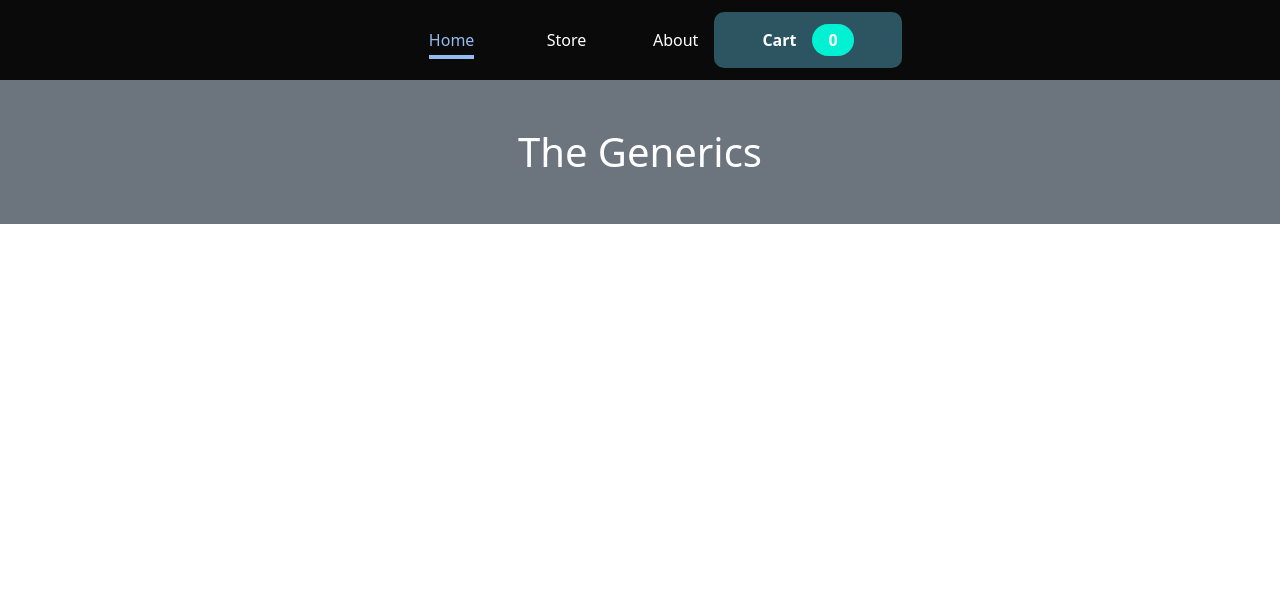
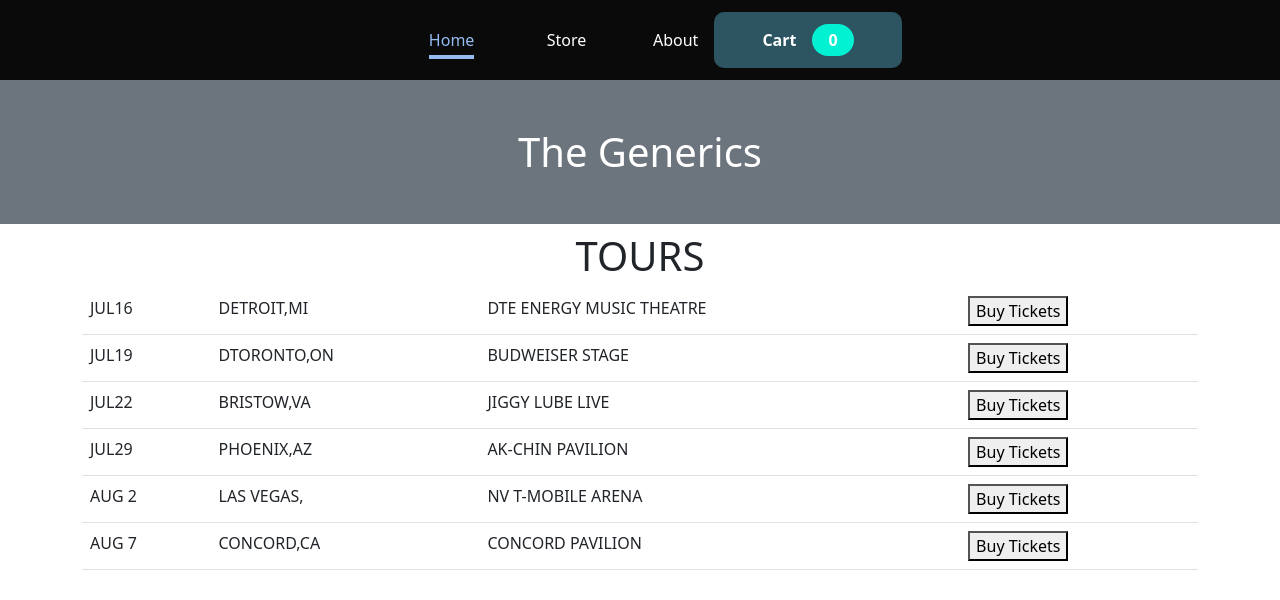
Before and after one commit to Chiksinafees/Ecommerse-website, a React (Create React App) app: page /home in a window 1280 px wide. Shown: the top 600 px of the page. Built offline with nearby package versions, Linux system fonts and the light colour scheme.

Commit message:
Implement the Home page (task 5)

```diff
--- a/src/App.js
+++ b/src/App.js
@@ -6,6 +6,8 @@ import Cart from "./component/Cart/Cart";
 import { CartContextProvider } from "./component/Store/Cart-context";
 import { Route } from "react-router-dom";
 import About from "./pages/About";
+import Home from "./pages/Home";
+
 
 function App() {
   const [showCart, setShowCart] = useState(false);
@@ -22,7 +24,9 @@ function App() {
       <NavBar onshow={CartHandler} />
       <h1 className="text-center p-5  bg-secondary text-white">The Generics</h1>
       {showCart && <Cart onTap={cartCloseHandler} />}
-      <Route path="/home"></Route>
+      <Route path="/home">
+        <Home/>
+      </Route>
       <Route path="/store">
         <Items />
       </Route>
--- a/src/pages/About.js
+++ b/src/pages/About.js
@@ -1,6 +1,8 @@
+import { Container } from "react-bootstrap";
+
 const About = () => {
   return (
-    <div>
+         <Container>
       <h1>ABOUT</h1>
       <p>
         Lorem ipsum carrots enhanced rebates. Excellent sayings of a man of
@@ -24,7 +26,7 @@ const About = () => {
         take the hardships of the life of harsh condemn, we are accusing him?
         Him whom something large cisterns.
       </p>
-    </div>
+      </Container>
   );
 };
 
--- /dev/null
+++ b/src/pages/Home.js
@@ -0,0 +1,51 @@
+
+const Home = () => {
+  return (
+     <div className='container'>
+        <h1 className="text-center">TOURS</h1>
+    <table class="table">
+        <thead></thead>
+      <tbody>
+        <tr>
+          <td>JUL16</td>
+          <td>DETROIT,MI</td>
+          <td>DTE ENERGY MUSIC THEATRE</td>
+          <td><button>Buy Tickets</button></td>
+        </tr>
+        <tr>
+          <td>JUL19</td>
+          <td>DTORONTO,ON</td>
+          <td>BUDWEISER STAGE</td>
+          <td><button>Buy Tickets</button></td>
+        </tr>
+        <tr>
+          <td>JUL22</td>
+          <td>BRISTOW,VA</td>
+          <td>JIGGY LUBE LIVE</td>
+          <td><button>Buy Tickets</button></td>
+        </tr>
+        <tr>
+          <td>JUL29</td>
+          <td>PHOENIX,AZ</td>
+          <td>AK-CHIN PAVILION</td>
+          <td><button>Buy Tickets</button></td>
+        </tr>
+        <tr>
+          <td>AUG 2</td>
+          <td>LAS VEGAS,</td>
+          <td>NV T-MOBILE ARENA</td>
+          <td><button>Buy Tickets</button></td>
+        </tr>
+        <tr>
+          <td>AUG 7</td>
+          <td> CONCORD,CA</td>
+          <td>CONCORD PAVILION</td>
+          <td><button>Buy Tickets</button></td>
+        </tr>
+      </tbody>
+    </table>
+    </div>
+  );
+};
+
+export default Home;
```
